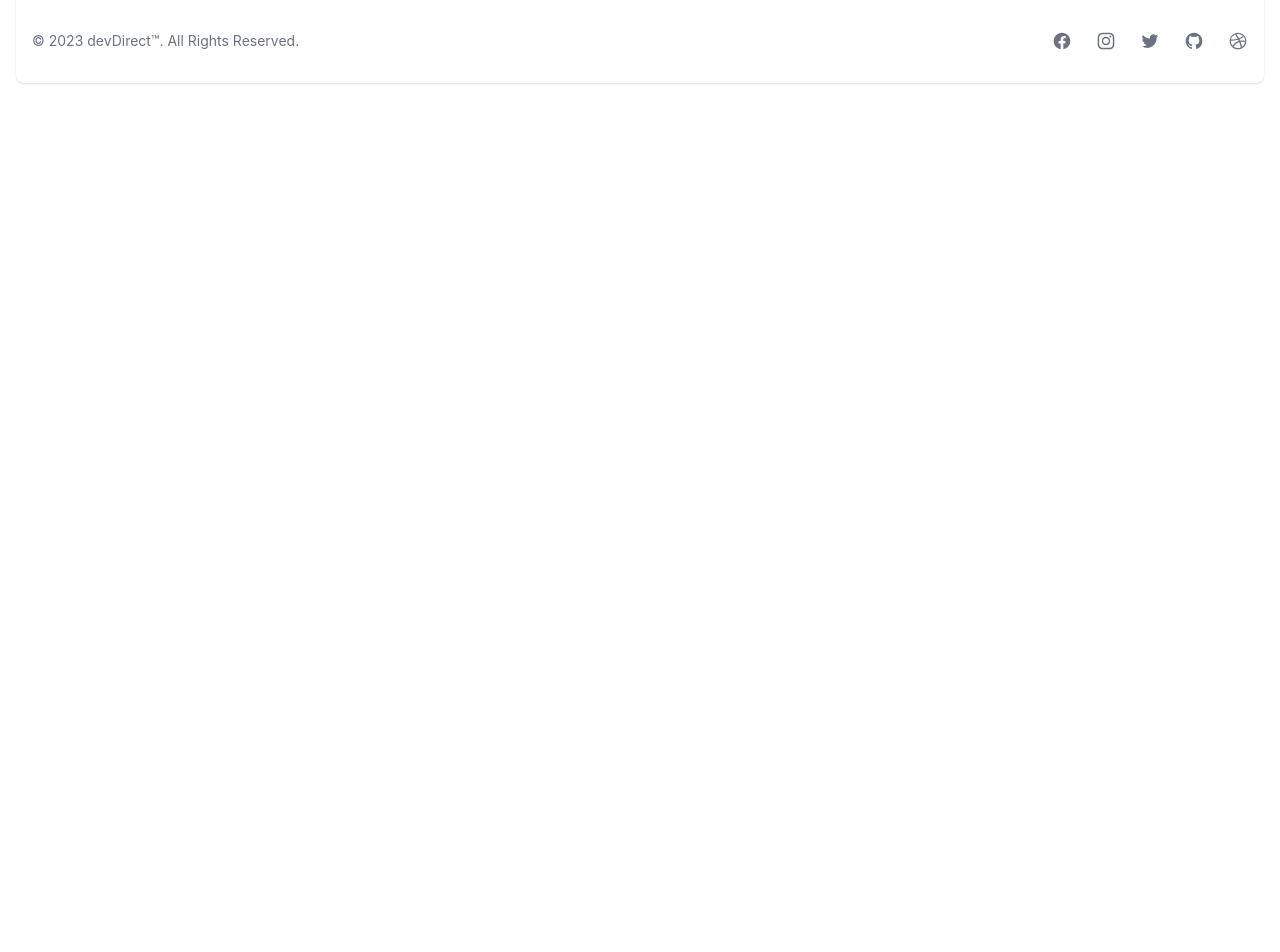
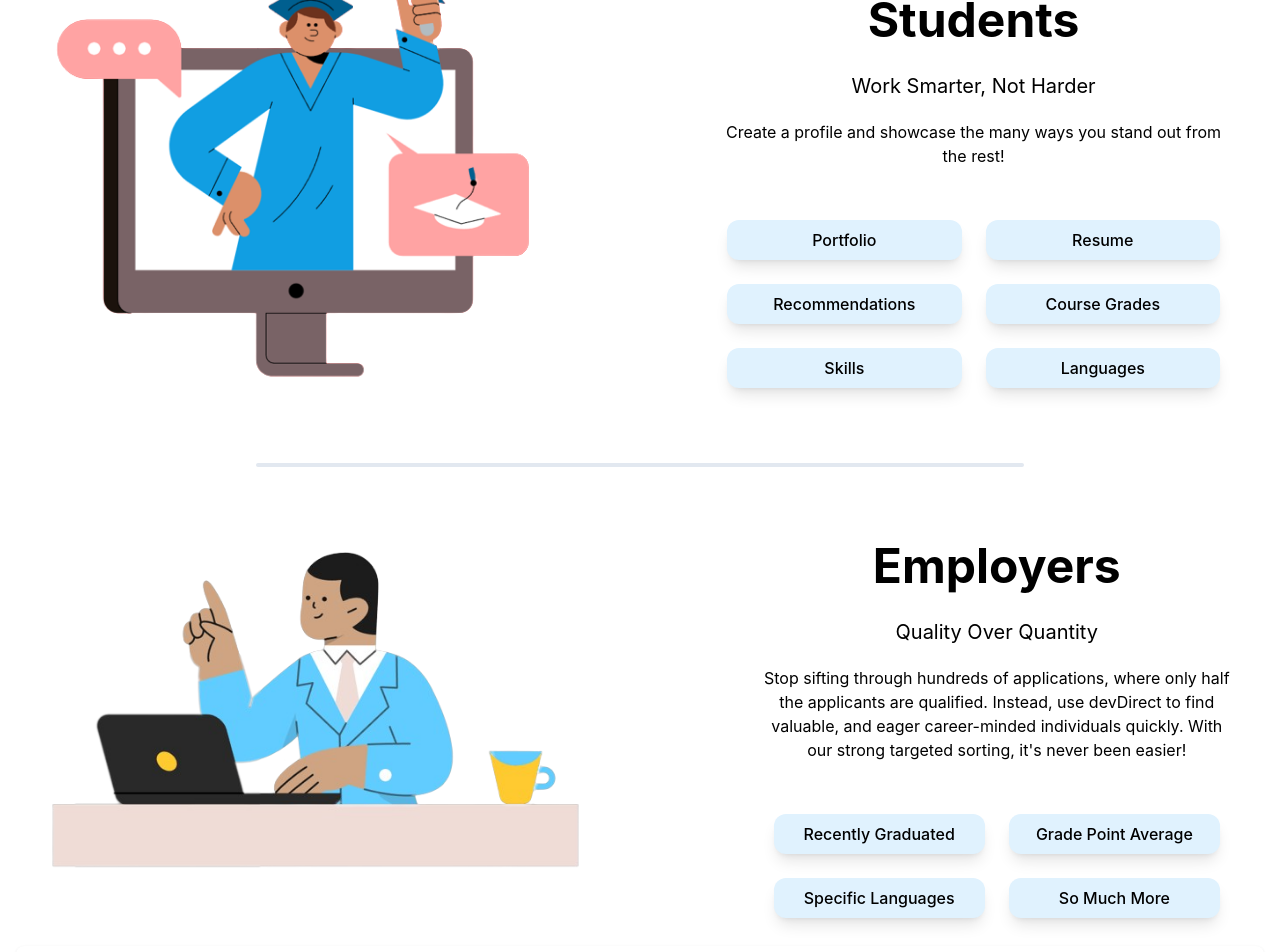
Before and after one commit to Animeet/DevDirect, a React (Create React App) app in the folder client/: page / in a window 1280 px wide. Shown: the part 880-1832 px from the top of the page. Before the commit the page ends 979 px from the top, so only its background shows below. Built offline with nearby package versions, Linux system fonts and the light colour scheme.

Commit message:
Created/finished student & employer sections

```diff
--- a/client/src/index.css
+++ b/client/src/index.css
@@ -23,6 +23,31 @@ code {
   width: 535px;
 }
 
+.section2size {
+  margin-top: 100px;
+  margin-left: 125px;
+  width: 535px;
+}
+
+.section3size {
+  margin-top: 45px;
+  margin-left: 125px;
+  width: 535px;
+}
+
+.breakline {
+  margin-top: 30px;
+  margin-bottom: 30px;
+  border-radius: 40px;
+  width: 60%;
+  display: flex;
+  border: 2px solid #e2e8f0;
+  margin-left: auto;
+  margin-right: auto;
+  justify-content: center;
+  text-align: center;
+}
+
 .wavybot svg {
   display: inline-block;
   position: relative;
--- a/client/src/pages/Landing.js
+++ b/client/src/pages/Landing.js
@@ -1,6 +1,8 @@
 import Header from '../components/Header';
 import Footer from '../components/Footer';
 import section1 from '../images/section1.png';
+import section2 from '../images/section2.png';
+import section3 from '../images/section3.png';
 
 function Landing() {
     return (
@@ -9,7 +11,7 @@ function Landing() {
             <div>
                 <section className='flex flex-row justify-evenly bg-sky-100'>
                     <div className='flex flex-col section1size mr-12'>
-                        <h1 className='text-5xl mb-10 font-bold'>Get Connected, Quicker</h1>
+                        <h1 className='text-5xl mb-10 font-bold text-center'>Get Connected, Quicker</h1>
                         <p className='mb-10'>devDirect is the leading application designed to get students into the industry quicker by connecting them with employers.</p>
                         <p className='mb-2'> For students, gain passive attention from potential employers</p>
                         <p className='mb-10'>For employers, it's never been easier to find quality developing minds.</p>
@@ -23,11 +25,51 @@ function Landing() {
                         <img src={section1} alt="devDirect" />
                     </div>
                 </section>
+
                 <div class="wavybot">
-                    <svg viewBox="0 0 500 47" preserveAspectRatio="xMinYMin meet">
+                    <svg viewBox="0 0 500 60" preserveAspectRatio="xMinYMin meet">
                         <path class="change-my-color" d="M0,30 C150,80 350,0 500,30 L500,00 L0,0 Z"></path>
                     </svg>
                 </div>
+
+                <section class='flex flex-row justify-evenly'>
+                    <div class='m-10'>
+                        <img src={section2} alt="devDirect" />
+                    </div>
+                    <div className='flex flex-col section2size mr-12'>
+                        <h1 className='text-5xl mb-7 font-bold text-center'>Students</h1>
+                        <span class='text-xl mb-5 text-center'>Work Smarter, Not Harder</span>
+                        <p class='mb-10 text-center'>Create a profile and showcase the many ways you stand out from the rest!</p>
+                        <div class='grid grid-cols-2 text-center'>
+                            <span class='m-3 p-2 bg-sky-100 rounded-xl font-medium shadow-lg'>Portfolio</span>
+                            <span class='m-3 p-2 bg-sky-100 rounded-xl font-medium shadow-lg'>Resume</span>
+                            <span class='m-3 p-2 bg-sky-100 rounded-xl font-medium shadow-lg'>Recommendations</span>
+                            <span class='m-3 p-2 bg-sky-100 rounded-xl font-medium shadow-lg'>Course Grades</span>
+                            <span class='m-3 p-2 bg-sky-100 rounded-xl font-medium shadow-lg'>Skills</span>
+                            <span class='m-3 p-2 bg-sky-100 rounded-xl font-medium shadow-lg'>Languages</span>
+                        </div>
+                    </div>
+                </section>
+
+                <hr class="breakline"/>
+
+
+                <section class='flex flex-row justify-evenly'>
+                    <div class='m-10'>
+                        <img src={section3} alt="devDirect" />
+                    </div>
+                    <div className='flex flex-col section3size mr-12'>
+                        <h1 className='text-5xl mb-7 font-bold text-center'>Employers</h1>
+                        <span class='text-xl mb-5 text-center'>Quality Over Quantity</span>
+                        <p class='mb-10 text-center'>Stop sifting through hundreds of applications, where only half the applicants are qualified. Instead, use devDirect to find valuable, and eager career-minded individuals quickly. With our strong targeted sorting, it's never been easier!</p>
+                        <div class='grid grid-cols-2 text-center'>
+                            <span class='m-3 p-2 bg-sky-100 rounded-xl font-medium shadow-lg'>Recently Graduated</span>
+                            <span class='m-3 p-2 bg-sky-100 rounded-xl font-medium shadow-lg'>Grade Point Average</span>
+                            <span class='m-3 p-2 bg-sky-100 rounded-xl font-medium shadow-lg'>Specific Languages</span>
+                            <span class='m-3 p-2 bg-sky-100 rounded-xl font-medium shadow-lg'>So Much More</span>
+                        </div>
+                    </div>
+                </section>
             </div>
             <Footer />
         </main>
```
Also changed, not shown: client/src/images/section2.png (added), client/src/images/section3.png (added).
